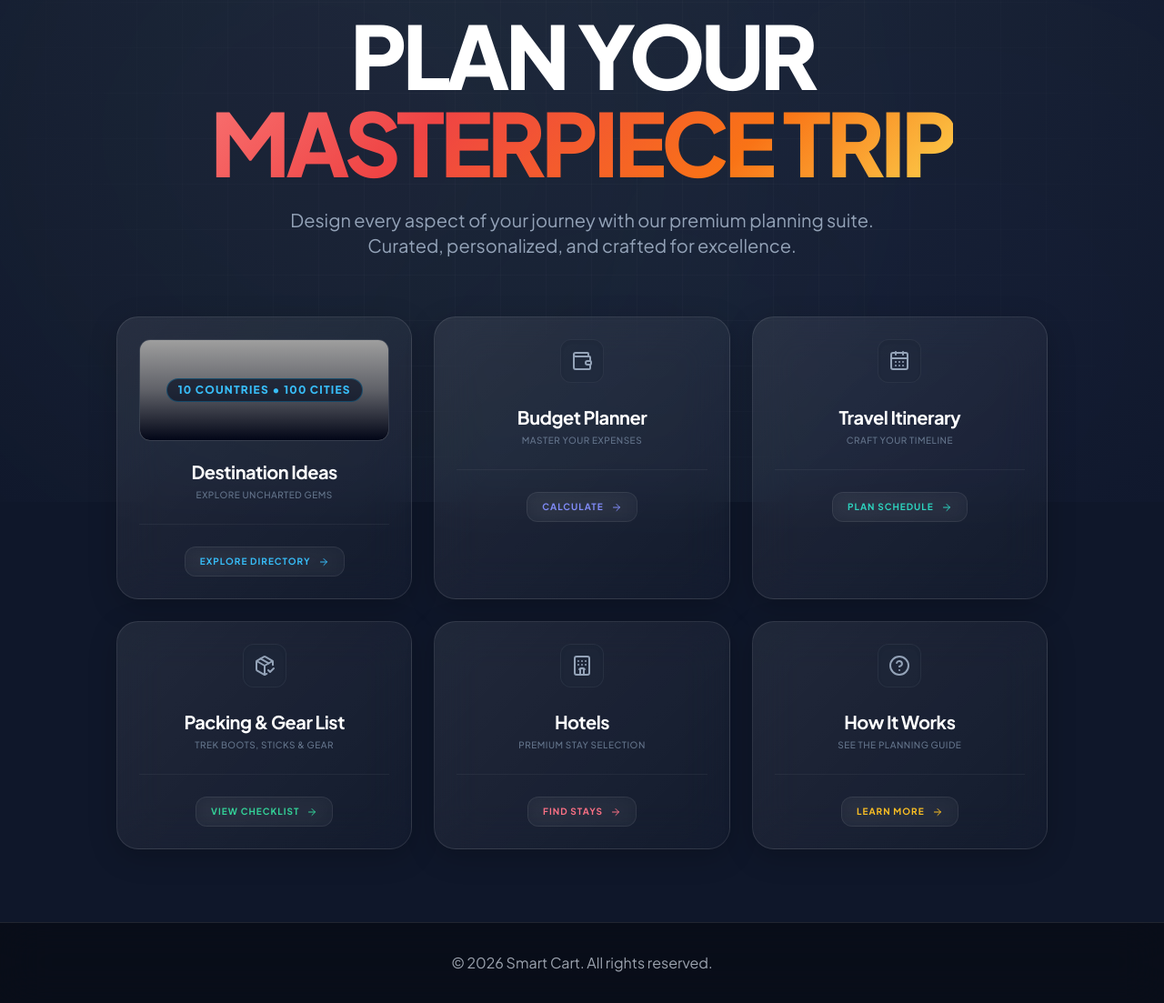
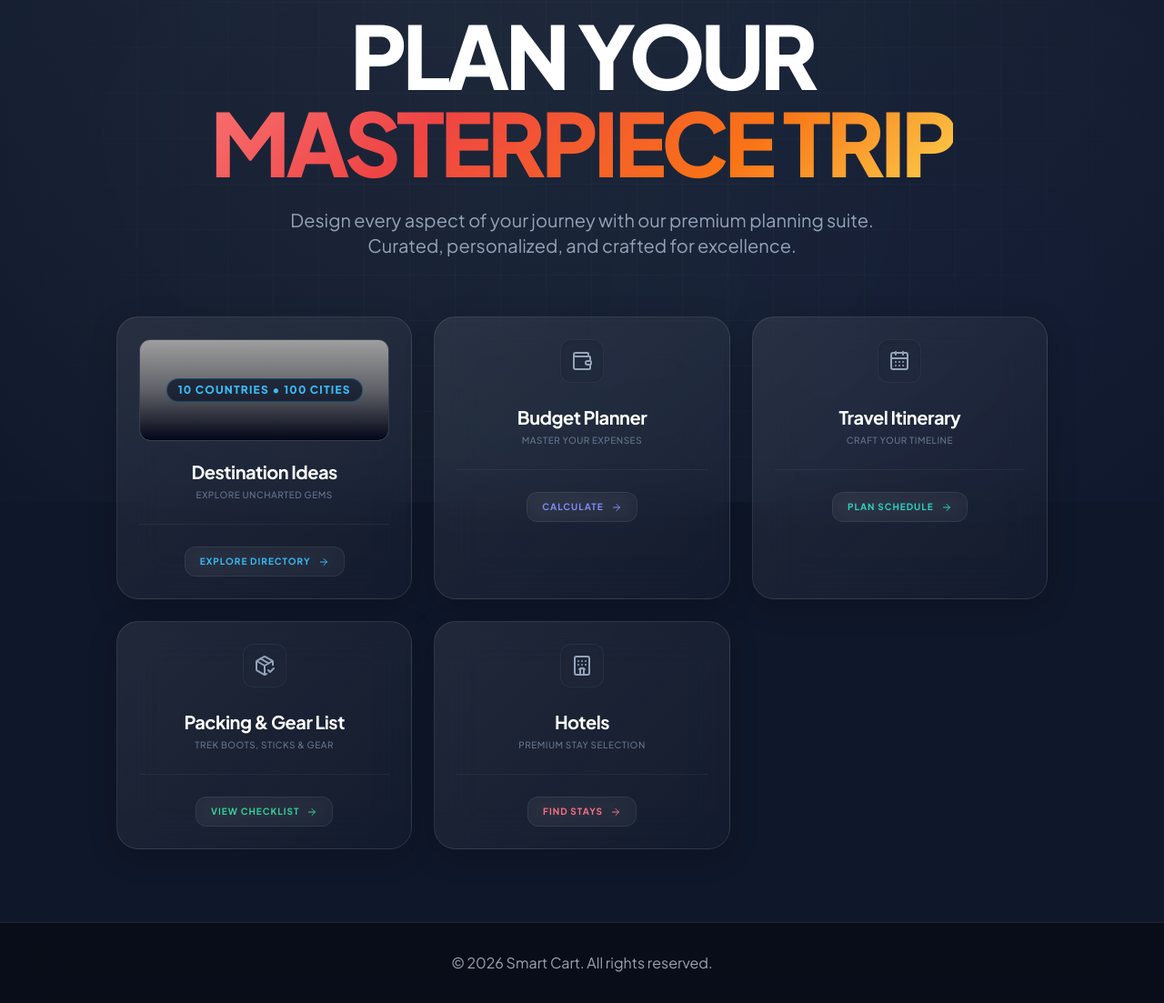
Before and after one commit to SHASHANKKUMARRAJP/Smart-Cart, a Flask app: page /plan-my-trip in a window 1280 px wide. Shown: the part 248-1351 px from the top of the page at 91% size. Run offline with Flask 3, Linux system fonts and the light colour scheme; the visitor is signed in with stand-in values (Sample User, id 1); some libraries are stand-ins or nearby versions; grey boxes are pictures that could not be loaded.

Commit message:
Update project files and latest changes

```diff
--- a/app/templates/plan-my-trip.html
+++ b/app/templates/plan-my-trip.html
@@ -489,25 +489,6 @@
                     </span>
                 </a>
 
-                <!-- How It Works Card -->
-                <a href="{{ url_for('main.how_it_works') }}"
-                    class="glass-card-premium p-6 card-hover flex flex-col items-center cursor-pointer group" data-tilt>
-                    <div
-                        class="w-12 h-12 bg-slate-800/50 border border-white/5 rounded-xl flex items-center justify-center mb-6 shadow-inner group-hover:bg-amber-500/10 transition-all">
-                        <i data-lucide="help-circle" size="24"
-                            class="text-slate-400 group-hover:text-amber-400 transition-colors"></i>
-                    </div>
-                    <h3
-                        class="font-bold text-xl mb-1 text-white group-hover:text-amber-400 transition-colors tracking-tight">
-                        How It Works</h3>
-                    <p class="text-[10px] text-slate-500 mb-6 font-medium tracking-wider uppercase">See The Planning
-                        Guide</p>
-                    <div class="w-full h-px bg-white/5 mb-6"></div>
-                    <span
-                        class="glass-button-card px-4 py-2 text-amber-400 font-bold text-[10px] tracking-widest uppercase group-hover:border-amber-500/30 transition-all">
-                        Learn More <i data-lucide="arrow-right" class="w-3 h-3"></i>
-                    </span>
-                </a>
             </div>
         </div>
 
```
Also changed, not shown: app/templates/budget-planner.html (+21 -13 lines).
